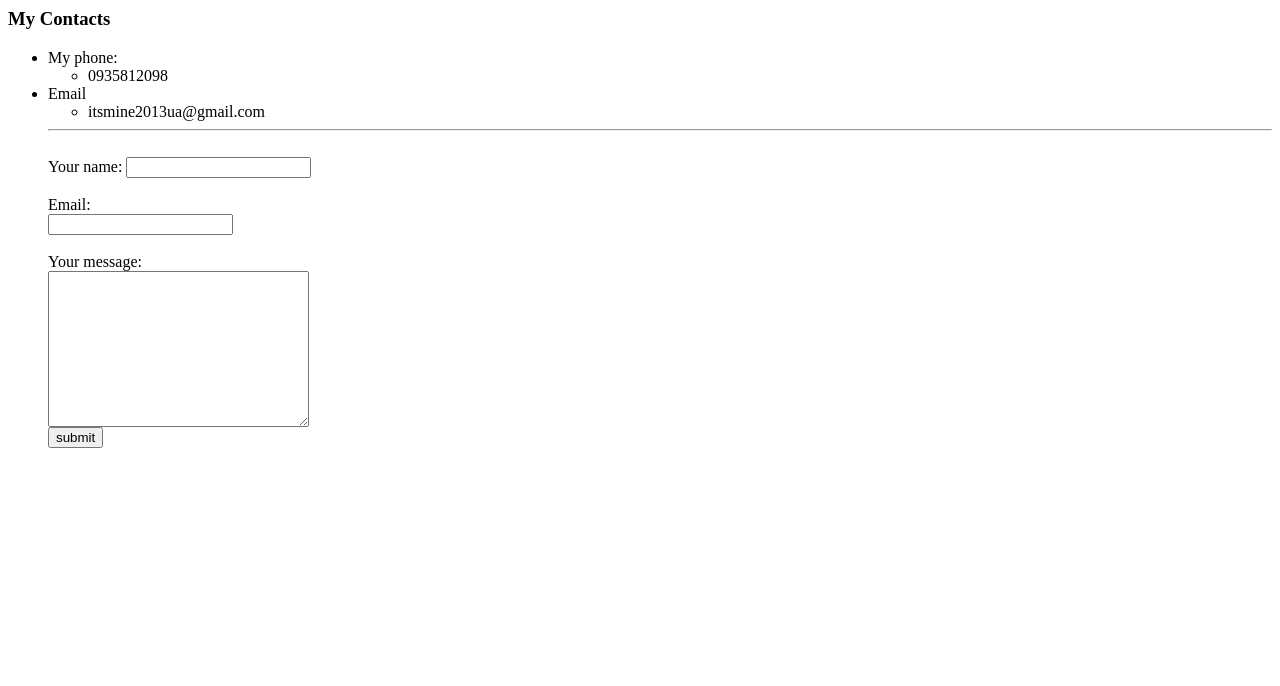
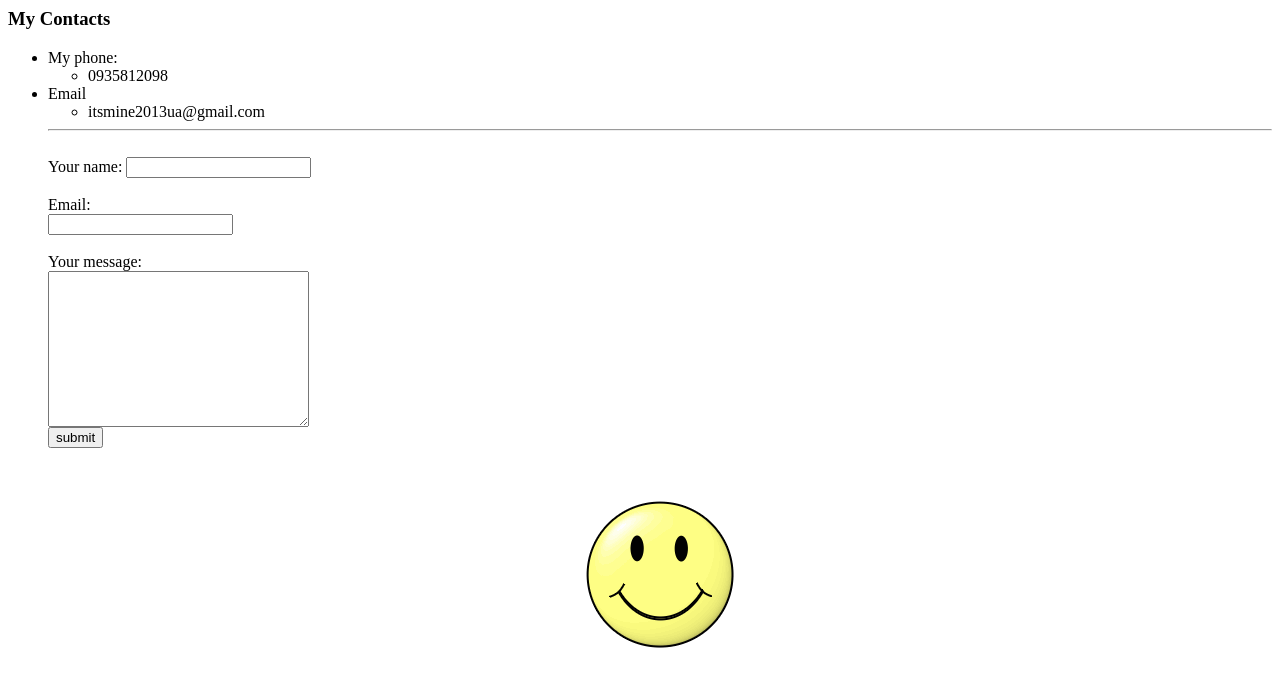
Before and after one commit to Maxinspired/CV, a plain HTML site: page contacts.html in a window 1280 px wide. Drawn offline with Linux system fonts and the light colour scheme.

Commit message:
Update contacts.html

```diff
--- a/contacts.html
+++ b/contacts.html
@@ -27,8 +27,9 @@
       <label for="">Your message:</label><br>
       <textarea name="yourMessage" rows="10" cols="30"></textarea><br>
       <input type="submit" name="" value="submit">
-
-
-    </form>
+    </form><br><br>
+       <center>
+    <img src="smiley.gif" alt="Smile" style="width:150px; hight:150px;">
+  </center>
   </body>
 </html>
```
